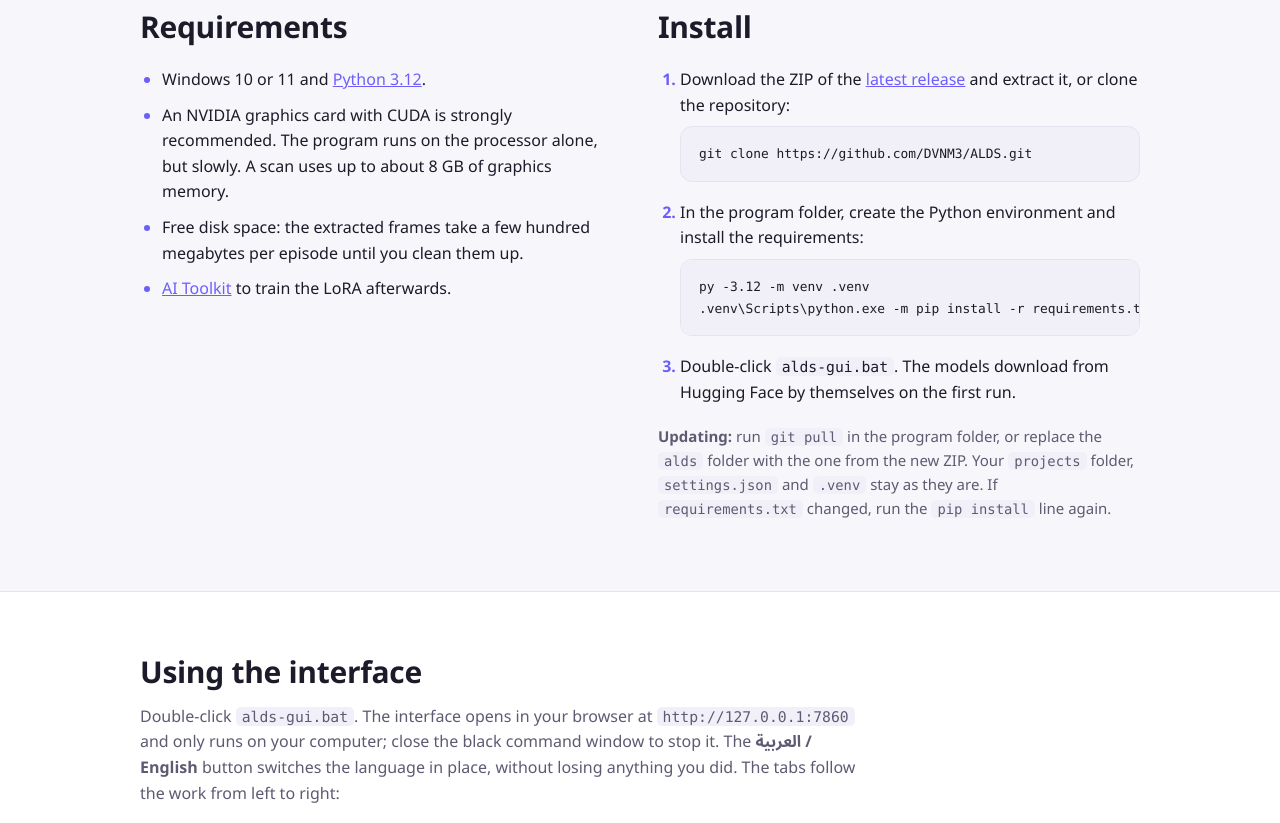
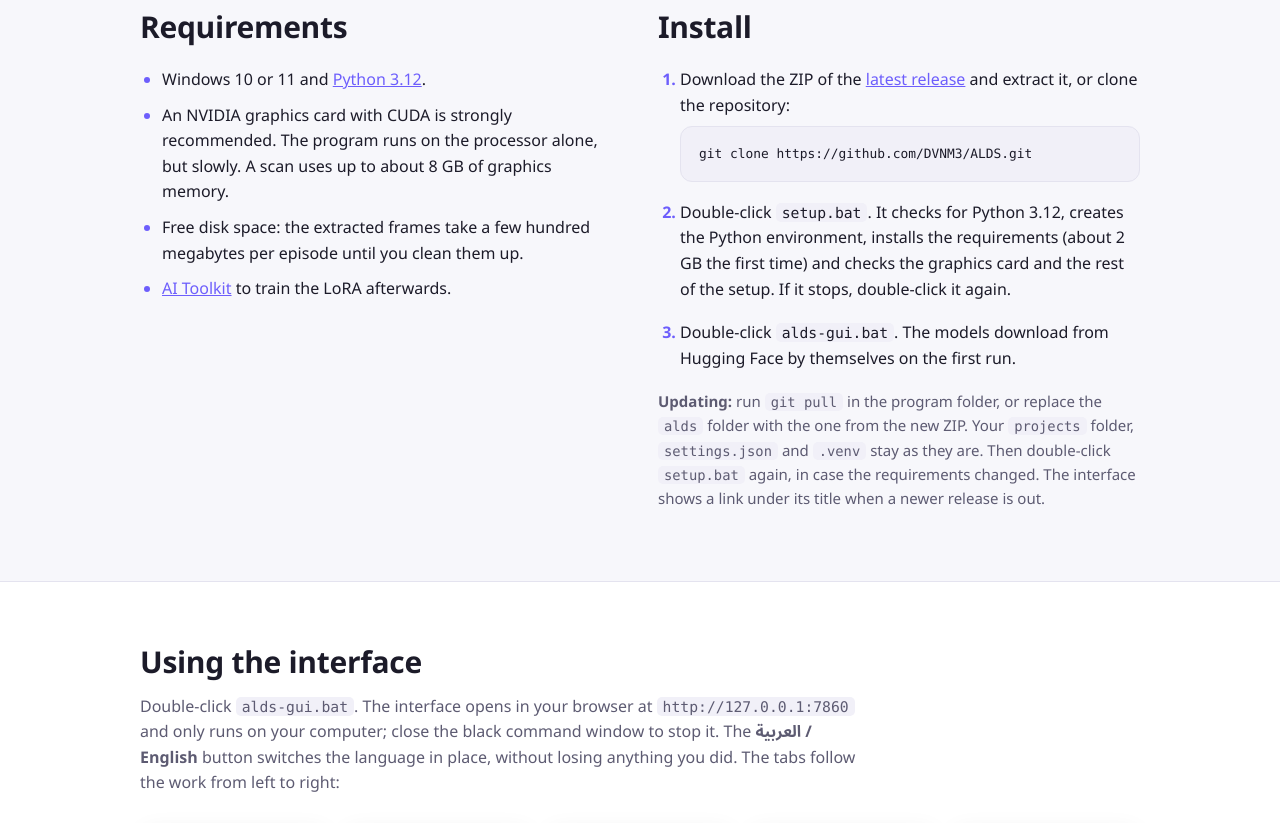
Before and after one commit to DVNM3/ALDS, a plain HTML site: page docs/index.html in a window 1280 px wide. Shown: the part 4558-5381 px from the top of the page. Drawn offline with Linux system fonts and the light colour scheme.

Commit message:
Docs: setup.bat, self-test, picking several images and the update notice

```diff
--- a/docs/index.html
+++ b/docs/index.html
@@ -323,18 +323,16 @@ footer nav { margin: 0; flex-wrap: wrap; }
 <pre><code>git clone https://github.com/DVNM3/ALDS.git</code></pre>
           </li>
           <li>
-            <span class="en">In the program folder, create the Python environment and install the requirements:</span>
-            <span class="ar">داخل مجلد البرنامج، أنشئ بيئة Python وثبّت المتطلبات:</span>
-<pre><code>py -3.12 -m venv .venv
-.venv\Scripts\python.exe -m pip install -r requirements.txt</code></pre>
+            <span class="en">Double-click <code>setup.bat</code>. It checks for Python 3.12, creates the Python environment, installs the requirements (about 2 GB the first time) and checks the graphics card and the rest of the setup. If it stops, double-click it again.</span>
+            <span class="ar">افتح <code>setup.bat</code> بنقرة مزدوجة. يتأكد من وجود Python 3.12، وينشئ بيئة Python، ويثبّت المتطلبات (نحو 2 GB في المرة الأولى)، ثم يفحص كرت الشاشة وبقية الإعداد. وإن توقف فافتحه مرة أخرى.</span>
           </li>
           <li>
             <span class="en">Double-click <code>alds-gui.bat</code>. The models download from Hugging Face by themselves on the first run.</span>
             <span class="ar">افتح <code>alds-gui.bat</code> بنقرة مزدوجة. تُحمَّل النماذج من Hugging Face تلقائيًا في أول تشغيل.</span>
           </li>
         </ol>
-        <p class="note en"><b>Updating:</b> run <code>git pull</code> in the program folder, or replace the <code>alds</code> folder with the one from the new ZIP. Your <code>projects</code> folder, <code>settings.json</code> and <code>.venv</code> stay as they are. If <code>requirements.txt</code> changed, run the <code>pip install</code> line again.</p>
-        <p class="note ar"><b>التحديث:</b> نفّذ <code>git pull</code> في مجلد البرنامج، أو استبدل مجلد <code>alds</code> بالجديد من ملف ZIP. مجلد <code>projects</code> و <code>settings.json</code> و <code>.venv</code> تبقى كما هي. وإن تغيّر <code>requirements.txt</code> فأعد تنفيذ سطر <code>pip install</code>.</p>
+        <p class="note en"><b>Updating:</b> run <code>git pull</code> in the program folder, or replace the <code>alds</code> folder with the one from the new ZIP. Your <code>projects</code> folder, <code>settings.json</code> and <code>.venv</code> stay as they are. Then double-click <code>setup.bat</code> again, in case the requirements changed. The interface shows a link under its title when a newer release is out.</p>
+        <p class="note ar"><b>التحديث:</b> نفّذ <code>git pull</code> في مجلد البرنامج، أو استبدل مجلد <code>alds</code> بالجديد من ملف ZIP. مجلد <code>projects</code> و <code>settings.json</code> و <code>.venv</code> تبقى كما هي. ثم افتح <code>setup.bat</code> مرة أخرى تحسّبًا لتغيّر المتطلبات. وتعرض الواجهة رابطًا تحت عنوانها حين يصدر إصدار أحدث.</p>
       </div>
     </div>
   </section>
@@ -384,6 +382,8 @@ footer nav { margin: 0; flex-wrap: wrap; }
               <tr><td><kbd>Delete</kbd></td><td class="desc">Bad image of the character itself. It's only removed.</td></tr>
               <tr><td><kbd>←</kbd> <kbd>→</kbd></td><td class="desc">Previous and next image.</td></tr>
               <tr><td><kbd>Ctrl+Z</kbd></td><td class="desc">Undo the last removal.</td></tr>
+              <tr><td><kbd>Ctrl</kbd>/<kbd>Shift</kbd> + click</td><td class="desc">Pick several images; the buttons then act on all of them, and Ctrl+Z undoes the whole batch.</td></tr>
+              <tr><td><kbd>Ctrl+A</kbd> · <kbd>Esc</kbd></td><td class="desc">Pick every image shown · clear the picked images.</td></tr>
             </table>
             <table class="ar">
               <tr><th>المفتاح</th><th>العمل</th></tr>
@@ -391,6 +391,8 @@ footer nav { margin: 0; flex-wrap: wrap; }
               <tr><td><kbd>Delete</kbd></td><td class="desc">صورة سيئة للشخصية نفسها، تُزال فقط.</td></tr>
               <tr><td><kbd>→</kbd> <kbd>←</kbd></td><td class="desc">الصورة السابقة والتالية.</td></tr>
               <tr><td><kbd>Ctrl+Z</kbd></td><td class="desc">التراجع عن آخر إزالة.</td></tr>
+              <tr><td><kbd>Ctrl</kbd>/<kbd>Shift</kbd> + نقرة</td><td class="desc">تحديد عدة صور، فتعمل الأزرار عليها كلها، ويتراجع Ctrl+Z عن الدفعة كاملة.</td></tr>
+              <tr><td><kbd>Ctrl+A</kbd> · <kbd>Esc</kbd></td><td class="desc">تحديد كل الصور المعروضة · إلغاء التحديد.</td></tr>
             </table>
           </div>
         </div>
```
Also changed, not shown: 1 other file.
